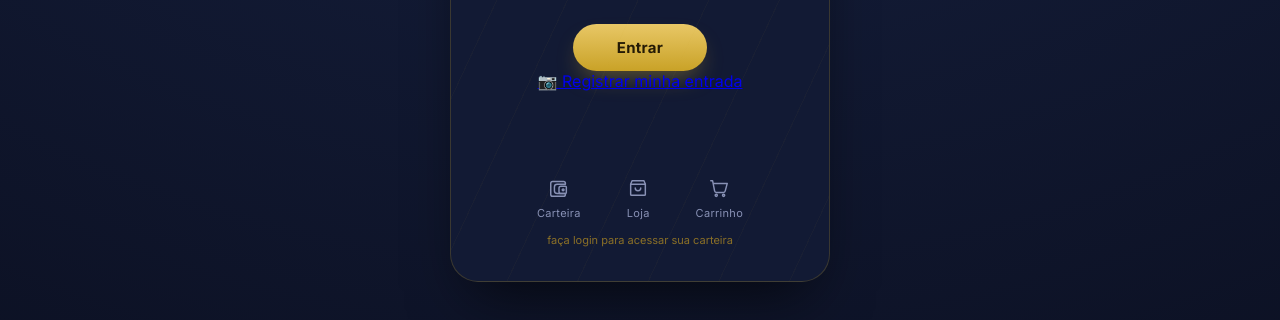
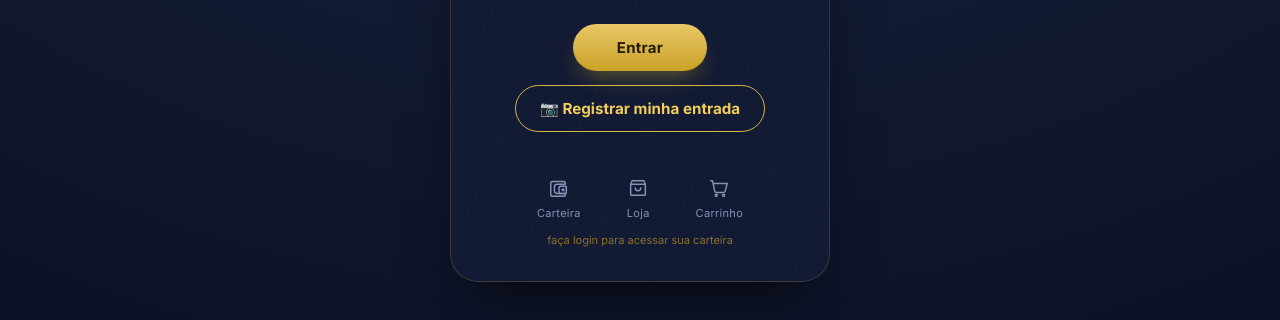
Before and after one commit to karolinerodrigues-source/New-Bit, a plain HTML site: page index.html in a window 1280 px wide. Shown: the part 438-758 px from the top of the page. Drawn offline with nearby package versions, Linux system fonts and the light colour scheme.

Commit message:
Update style.css

```diff
--- a/css/style.css
+++ b/css/style.css
@@ -395,3 +395,22 @@ button, input {
   object-fit: contain;
   display: block;
 }
+
+/* Botão de registro de presença por QR Code */
+.btn-checkin {
+  display: inline-block;
+  margin-top: 14px;
+  padding: 13px 24px;
+  border: 1px solid #d9b640;
+  border-radius: 999px;
+  color: #f2ce58;
+  text-decoration: none;
+  font-family: inherit;
+  font-size: 0.95rem;
+  font-weight: 700;
+  cursor: pointer;
+}
+
+.btn-checkin:hover {
+  background: rgba(217, 182, 64, 0.12);
+}
```
